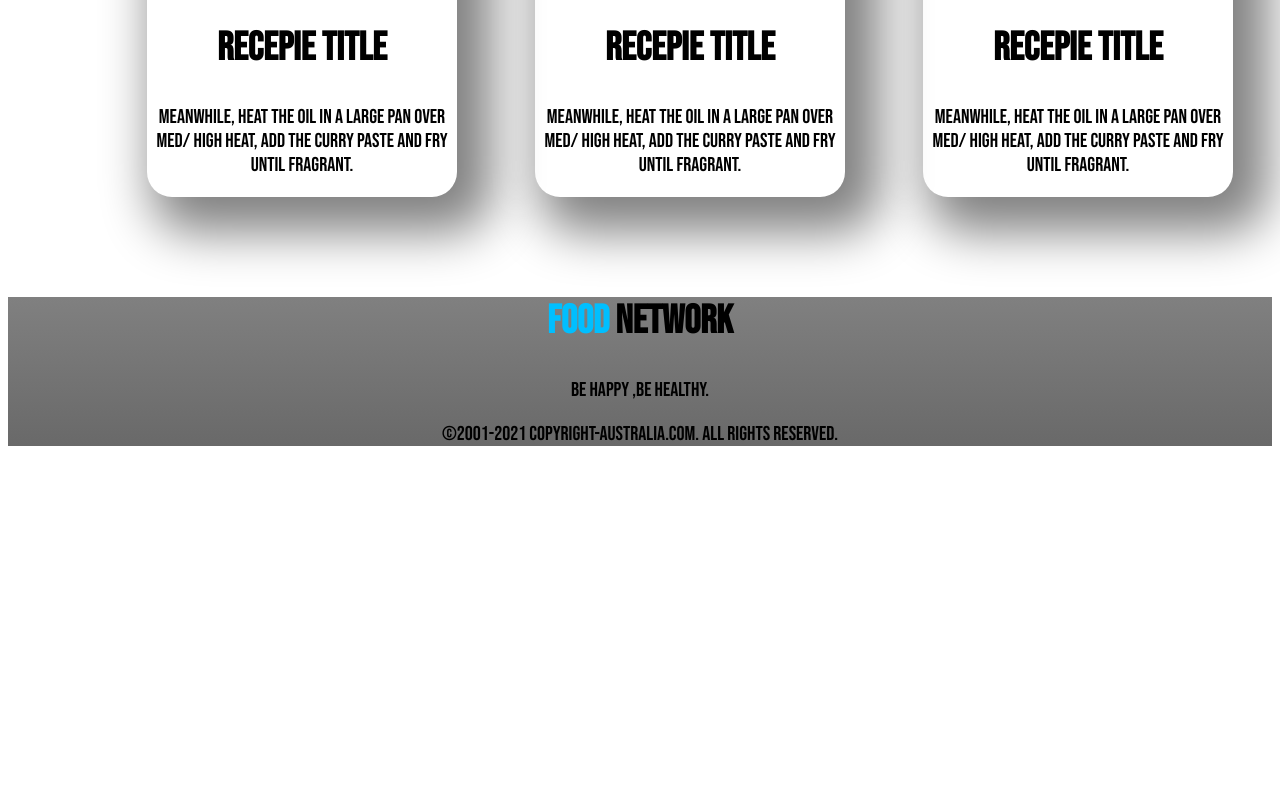
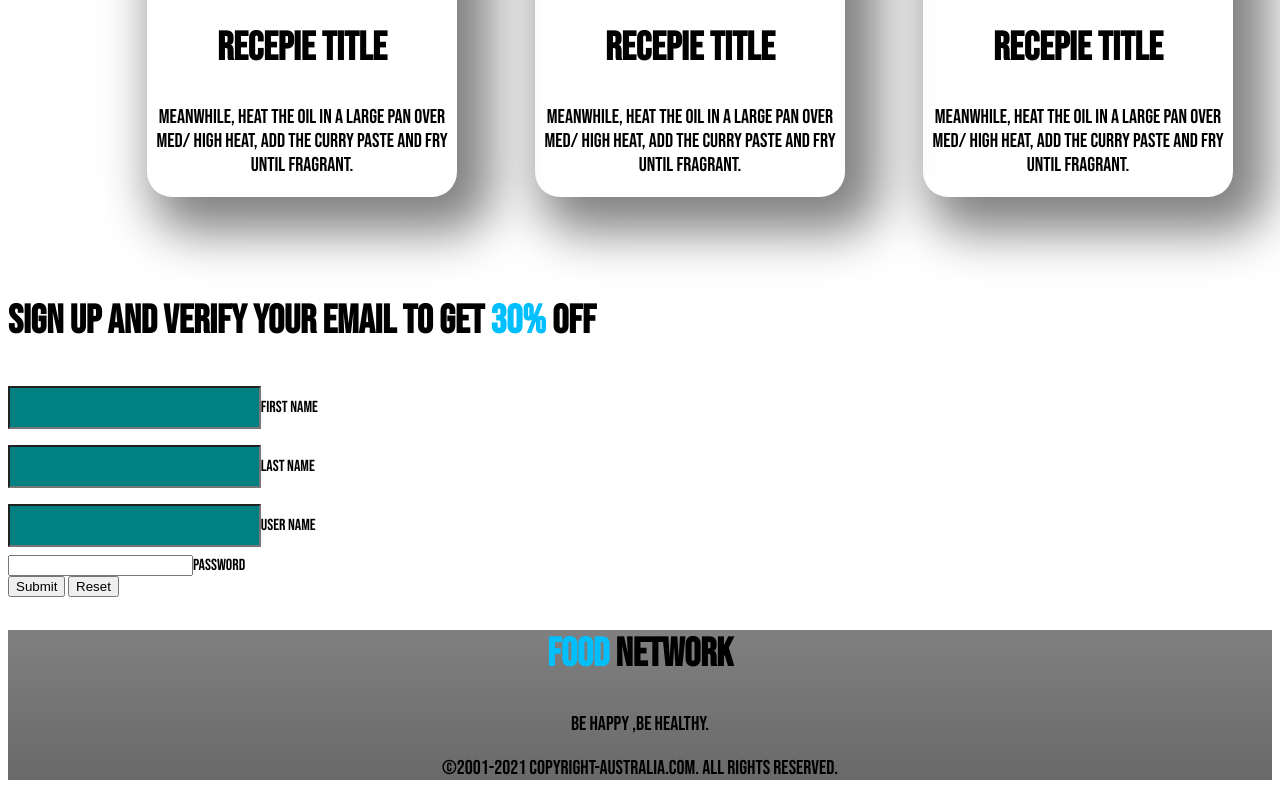
Before and after one commit to ImamHossain98/food-network-main, a plain HTML site: page index.html in a window 1280 px wide. Shown: the part 1562-2362 px from the top of the page. Before the commit the page ends 2028 px from the top, so only its background shows below. Drawn offline with Linux system fonts and the light colour scheme.

Commit message:
complete

```diff
--- a/index.html
+++ b/index.html
@@ -80,6 +80,18 @@
 
         </div>
     </section>
+    <section>
+        <h2> sign up and verify your email to get <span>30% </span> off</h2>
+        <div>
+            <input type="text">First name</Input><br>
+            <input type="text">last name</Input><br>
+            <Input type="text">user name</Input><br>
+            <Input type="password">password</Input><br>
+            <input type="submit">
+            <input type="reset">
+        </div>
+
+    </section>
 
     <section class="footer-effect">
         <div>
--- a/style.css
+++ b/style.css
@@ -76,6 +76,15 @@ width: 80%;
   margin-top: 5px;
 
 }
+input[type=text]{
+    width: 20%;
+    padding: 12px 20px;
+    margin: 8px 0;
+    box-sizing: border-box;
+    background-color: teal;
+
+}
+
 .footer-effect{
     background-image: linear-gradient( gray,dimgray);
     text-align: center;
```
